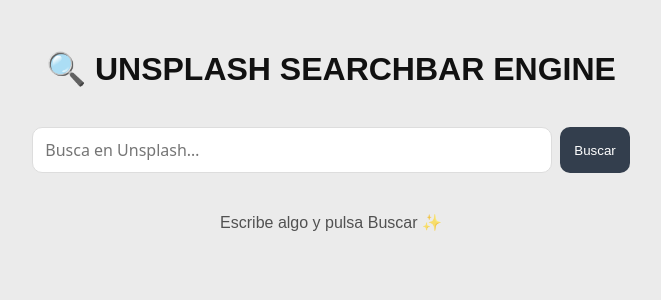
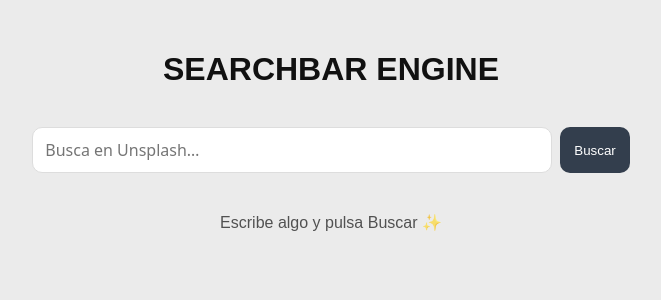
Before and after one commit to Ari-Dsgns/unsplash-searchbar-engine, a React (Vite) app: page / in a window 1280 px wide. Shown: the top 300 px of the page, without its empty margins (309-970 px from the left). Built offline with nearby package versions, Linux system fonts and the light colour scheme.

Commit message:
changes7

```diff
--- a/src/app/App.jsx
+++ b/src/app/App.jsx
@@ -27,7 +27,7 @@
 
   return (
     <div className="container">
-      <h1>🔍 UNSPLASH SEARCHBAR ENGINE</h1>
+      <h1>SEARCHBAR ENGINE</h1>
 
       <SearchBar onSearch={onSearch} defaultValue={query} />
 
--- a/src/styles.css
+++ b/src/styles.css
@@ -88,7 +88,6 @@
   display: inline-block; /* MUY importante para que funcione */
   margin-bottom: 16px;
   width: 100%;
-  border-radius: 12px;
   overflow: hidden;
   background: white;
   box-shadow: 0 4px 10px rgba(0,0,0,.06);
```
